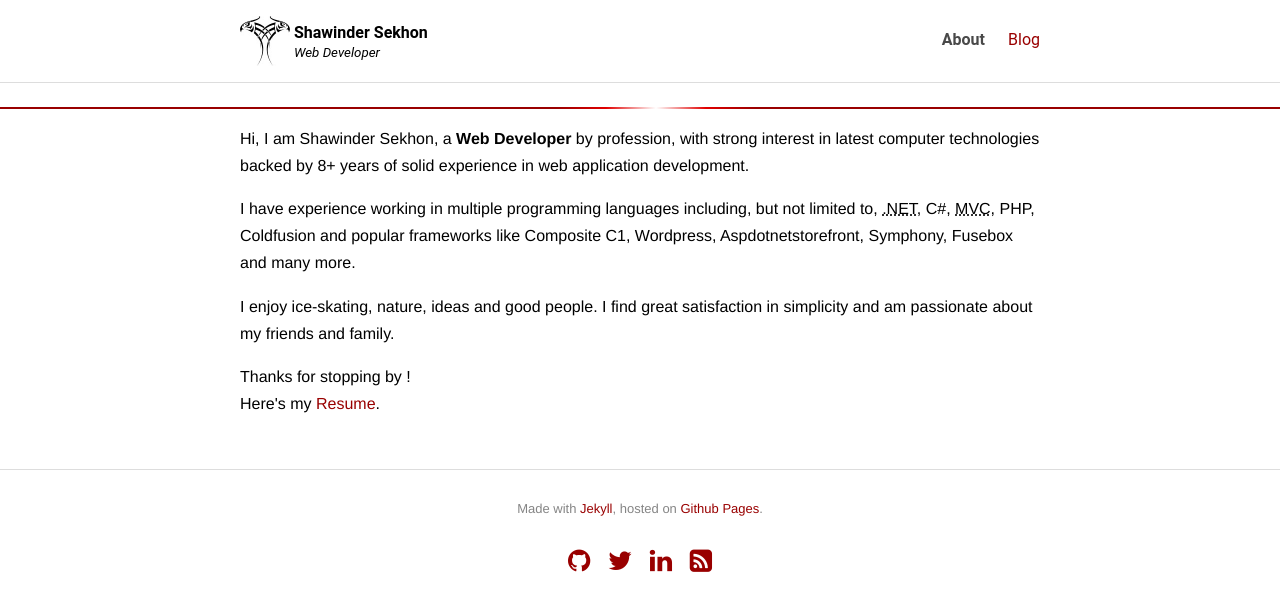
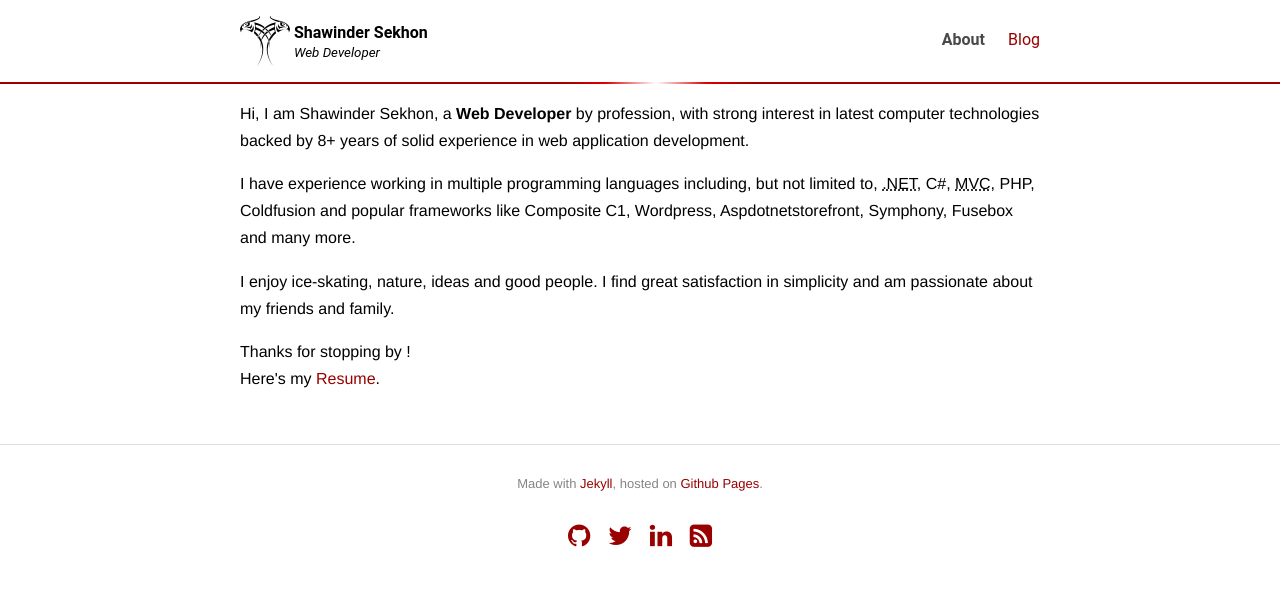
Before and after one commit to shawinder/shawinder.github.io, a Jekyll site: the page built from index.html, in a window 1280 px wide. Shown: the top 611 px of the page. Built offline with Jekyll 4.4.1, drawn with Linux system fonts in a browser that asks for light colours; nearby versions of some CDN libraries.

Commit message:
Update site.css

```diff
--- a/css/site.css
+++ b/css/site.css
@@ -140,12 +140,10 @@
   padding-top: 14px;
 }
 
-/*
 .header-container {
   border-bottom: 1px solid #ddd;
   margin-bottom: 1.5em;
 }
-*/
 
 @media(max-width: 400px) {
   .header-container .contact {
@@ -337,8 +335,8 @@
 
 header {
   padding: 1em 0;
-  border-bottom: 1px solid #ddd;
-  margin-bottom: 1.5em;
+  /*border-bottom: 1px solid #ddd;
+  margin-bottom: 1.5em;*/
 }
 
 header a {
```
